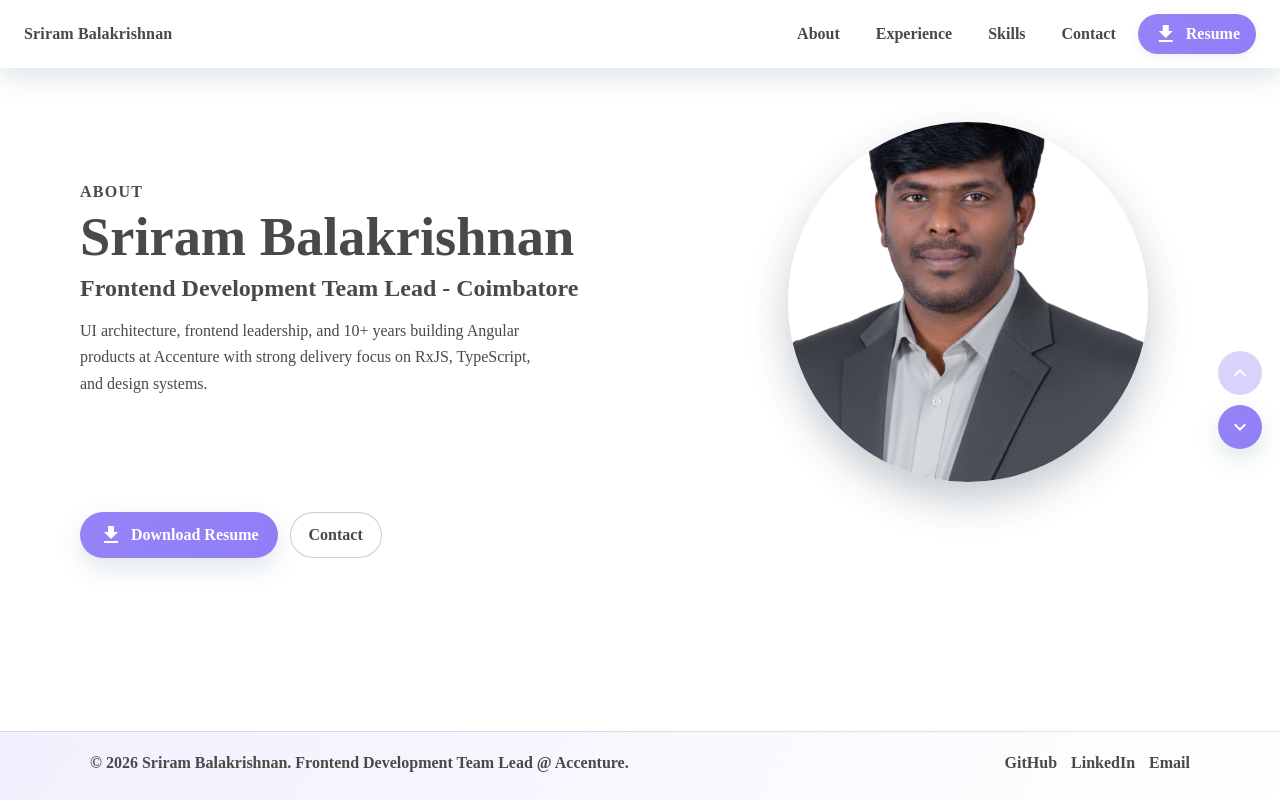
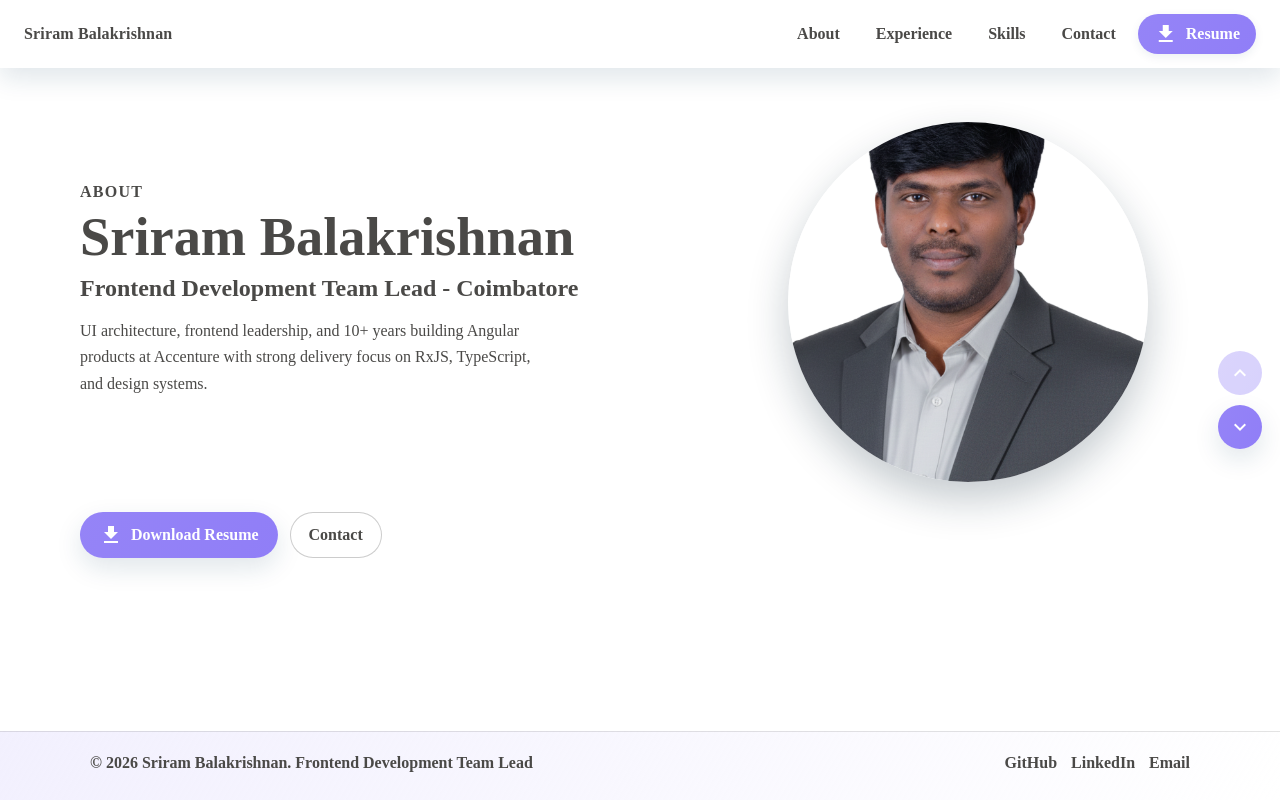
Before and after one commit to SriramBalaKrish/myportfolio, an Angular app: page / in a window 1280 px wide. Built offline with nearby package versions, Linux system fonts and the light colour scheme.

Commit message:
new changes

```diff
--- a/src/app/app.html
+++ b/src/app/app.html
@@ -15,7 +15,7 @@
 
 <footer class="app-footer">
   <div class="footer-content">
-    <p>&copy; 2026 Sriram Balakrishnan. Frontend Development Team Lead @ Accenture.</p>
+    <p>&copy; 2026 Sriram Balakrishnan. Frontend Development Team Lead</p>
     <div class="footer-links">
       <a href="https://github.com" target="_blank" rel="noopener">GitHub</a>
       <a href="https://linkedin.com" target="_blank" rel="noopener">LinkedIn</a>
```
